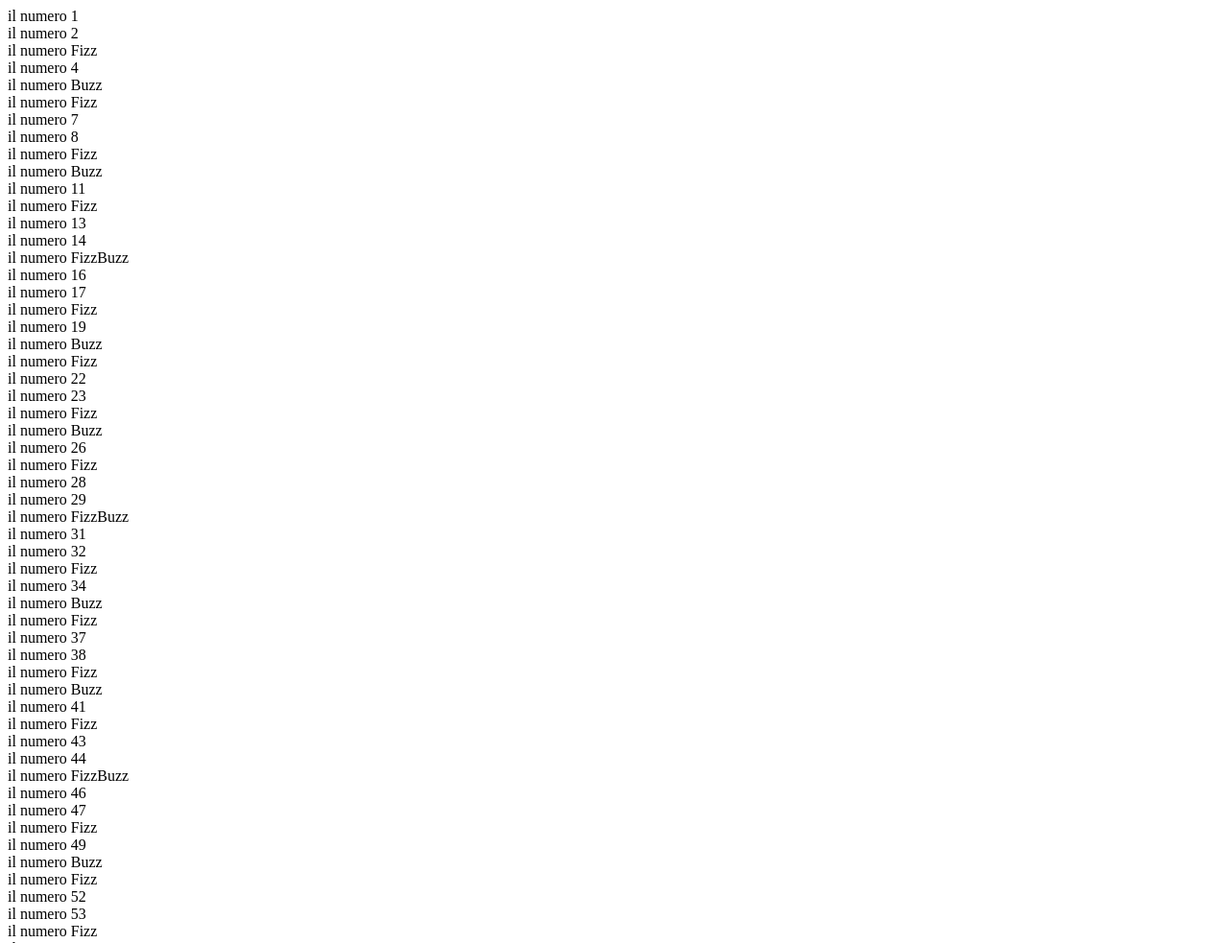
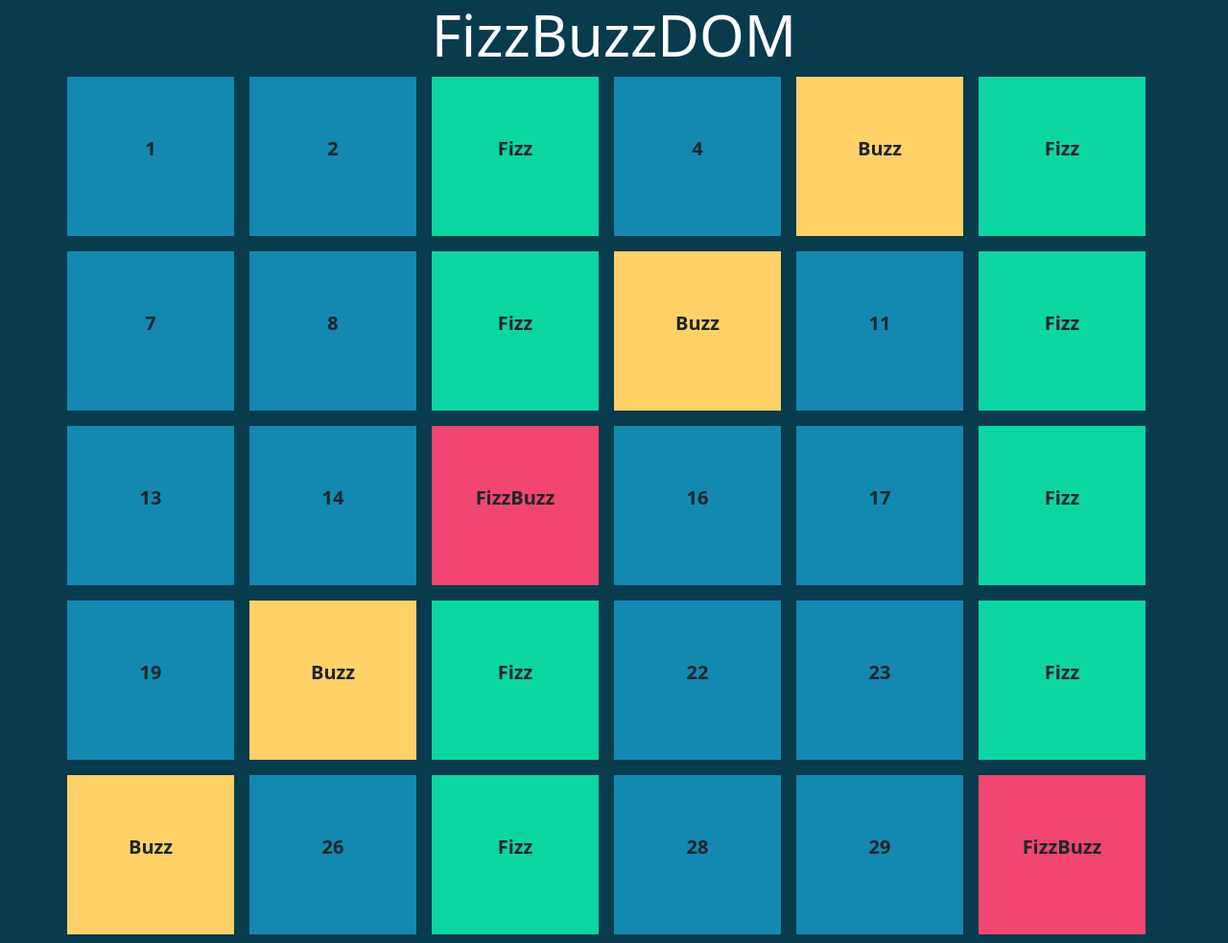
Before and after one commit to AndreaZanfretta/js-fizzbuzzdom, a plain HTML site: page index.html in a window 1280 px wide. Shown: the top 983 px of the page at 96% size. Drawn offline with nearby package versions, Linux system fonts and the light colour scheme.

Commit message:
esercizio finito

```diff
--- a/css/style.css
+++ b/css/style.css
@@ -0,0 +1,32 @@
+*{
+    margin: 0;
+    padding: 0;
+    box-sizing: border-box;
+}
+body{
+    background-color: #083B4C;
+}
+h1{
+    font-size: 60px;
+}
+.col{
+    flex-grow: 0;
+    background-color: #1389B2;
+}
+p{
+    width: 150px;
+    height: 150px;
+    text-align: center;
+    line-height: 150px;
+    font-size: 20px;
+    font-weight: bolder;
+}
+.pink{
+    background-color: #F0466F;
+}
+.yellow{
+    background-color: #FFD166;
+}
+.green{
+    background-color: #0BD6A1;
+}
--- a/index.html
+++ b/index.html
@@ -4,13 +4,21 @@
     <meta charset="UTF-8">
     <meta http-equiv="X-UA-Compatible" content="IE=edge">
     <meta name="viewport" content="width=device-width, initial-scale=1.0">
+    <link href="https://cdn.jsdelivr.net/npm/bootstrap@5.0.2/dist/css/bootstrap.min.css" rel="stylesheet" integrity="sha384-EVSTQN3/azprG1Anm3QDgpJLIm9Nao0Yz1ztcQTwFspd3yD65VohhpuuCOmLASjC" crossorigin="anonymous">
     <link rel="stylesheet" href="css/style.css">
     <title>FizzBuzzDOM</title>
 </head>
 <body>
-        <div id="app">
+    <div class="container">
+        <div class="row justify-content-center">
+            <div class="col-12 text-center text-white">
+                <h1>FizzBuzzDOM</h1>
+            </div>
+        </div>
+        <div id="app"  class="row justify-content-start gap-3">
+        </div>
+    </div>
 
-        </div>
 
 
     <script src="js/script.js"></script>
--- a/js/script.js
+++ b/js/script.js
@@ -5,22 +5,29 @@ const fizzbuzz = "FizzBuzz";
 
 for(let i = 1; i<=100; i++){
     const numero = document.createElement("div");
+    numero.classList.add("col");
     numero.innerHTML = `
-        il numero ${i}
+        <p>${i} </p>
     `;
-    if(i %3 ===0 && i %5 ===0){
+    if(i %3 ===0 && i %5 ===0)
+    {
         numero.innerHTML = `
-        il numero ${fizzbuzz}
+        <p>${fizzbuzz}</p>
     `;
-    } else if(i %5 === 0){
+    numero.classList.add("pink");
+    } else if(i %5 === 0)
+    {
         numero.innerHTML = `
-        il numero ${buzz}
-    `;} else if(i %3 ===0){
+        <p>${buzz}</p>
+    `;
+    numero.classList.add("yellow");
+    } else if(i %3 ===0)
+    {
         numero.innerHTML = `
-        il numero ${fizz}
+        <p>${fizz}</p>
     `;
+    numero.classList.add("green");
     }
 
     numeri.append(numero)
-    console.log(i)
 }
```
